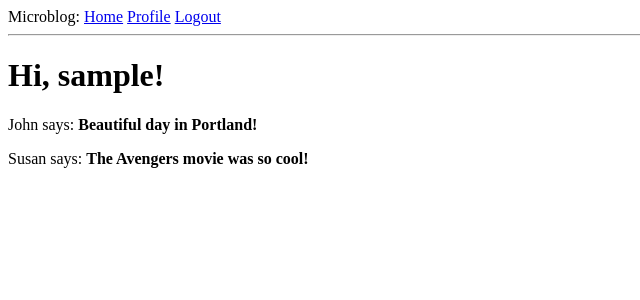
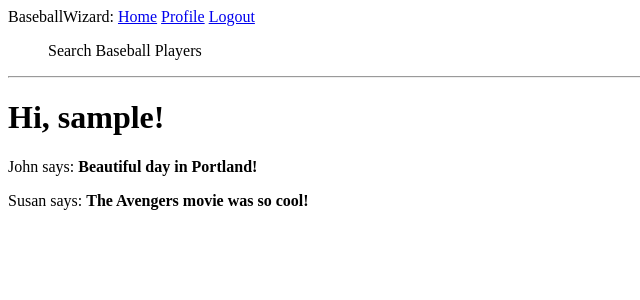
Before and after one commit to Dreyasaurus/CSI_5302_Flask_Project, a Flask app: page / in a window 1280 px wide. Shown: the top 300 px of the page, without its empty margins (0-640 px from the left). Run offline with Flask 2, Linux system fonts and the light colour scheme; the visitor is signed in with stand-in values (Sample User, id 1); data comes from the database, SQL or seed files in the repository.

Commit message:
Update base.html
Adding search box to navigation. Also changed microblog to baseballwizard

```diff
--- a/app/templates/base.html
+++ b/app/templates/base.html
@@ -2,20 +2,33 @@
 <html>
     <head>
       {% if title %}
-      <title>{{ title }} - Microblog</title>
+      <title>{{ title }} - BaseballWizard</title>
       {% else %}
-      <title>Welcome to Microblog</title>
+      <title>Welcome to BaseballWizard</title>
       {% endif %}
     </head>
     <body>
 		<div class="topnav">
-			Microblog:
+			BaseballWizard:
 			<a href="{{ url_for('index') }}">Home</a>
 			{% if current_user.is_anonymous %}
 			<a href="{{ url_for('login') }}">Login</a>
 			{% else %}
 			<a href="{{ url_for('user', username=current_user.username) }}">Profile</a>
 			<a href="{{ url_for('logout') }}">Logout</a>
+      <div class="collapse navbar-collapse" id="bs-example-navbar-collapse-1">
+        <ul class="nav navbar-nav">
+            Search Baseball Players
+        </ul>
+        {% if g.search_form %}
+        <form class="navbar-form navbar-left" method="get"
+                action="{{ url_for('search') }}">
+            <div class="form-group">
+                {{ g.search_form.q(size=20, class='form-control',
+                    placeholder=g.search_form.q.label.text) }}
+            </div>
+        </form>
+        {% endif %}
 			{% endif %}
 		</div>
 
```
